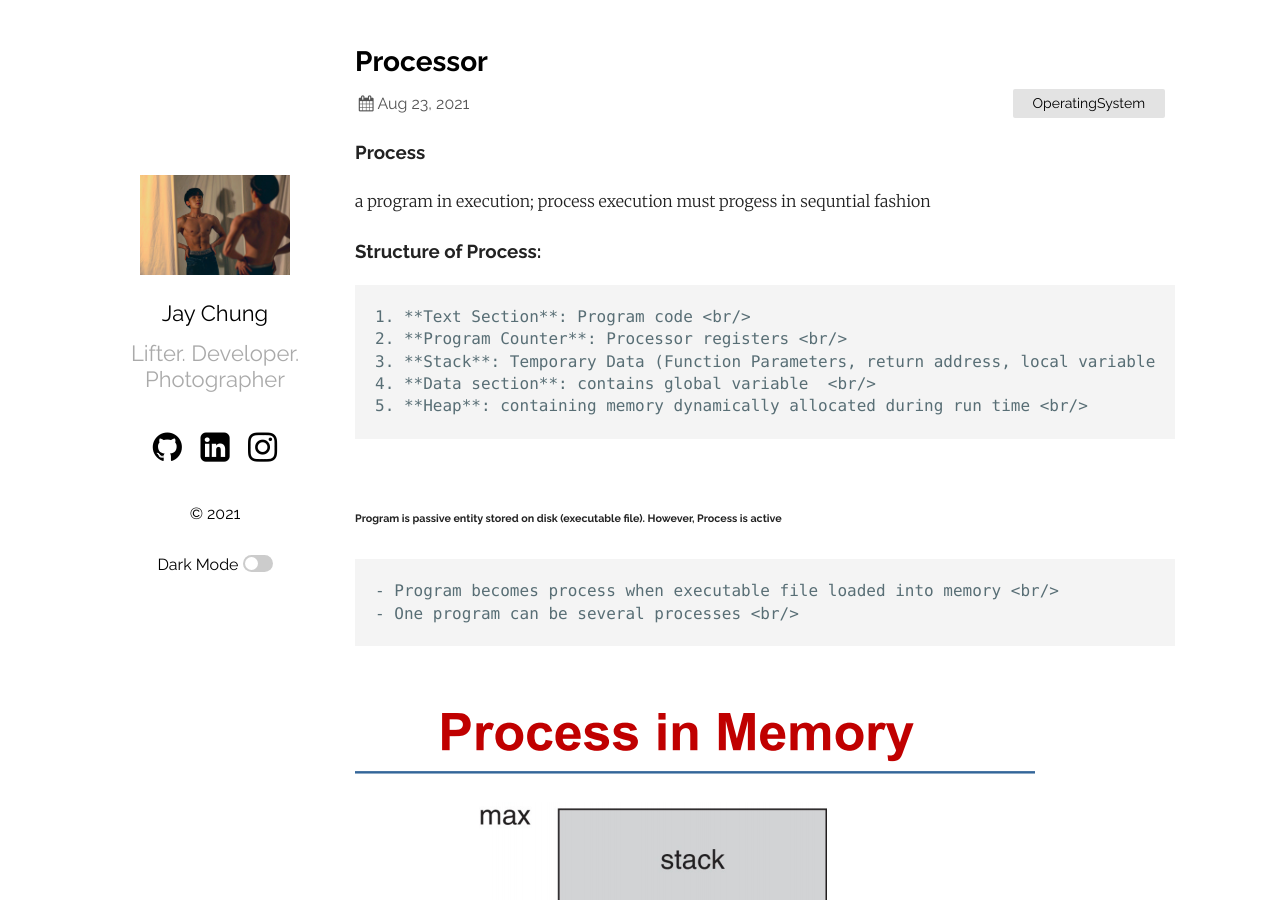
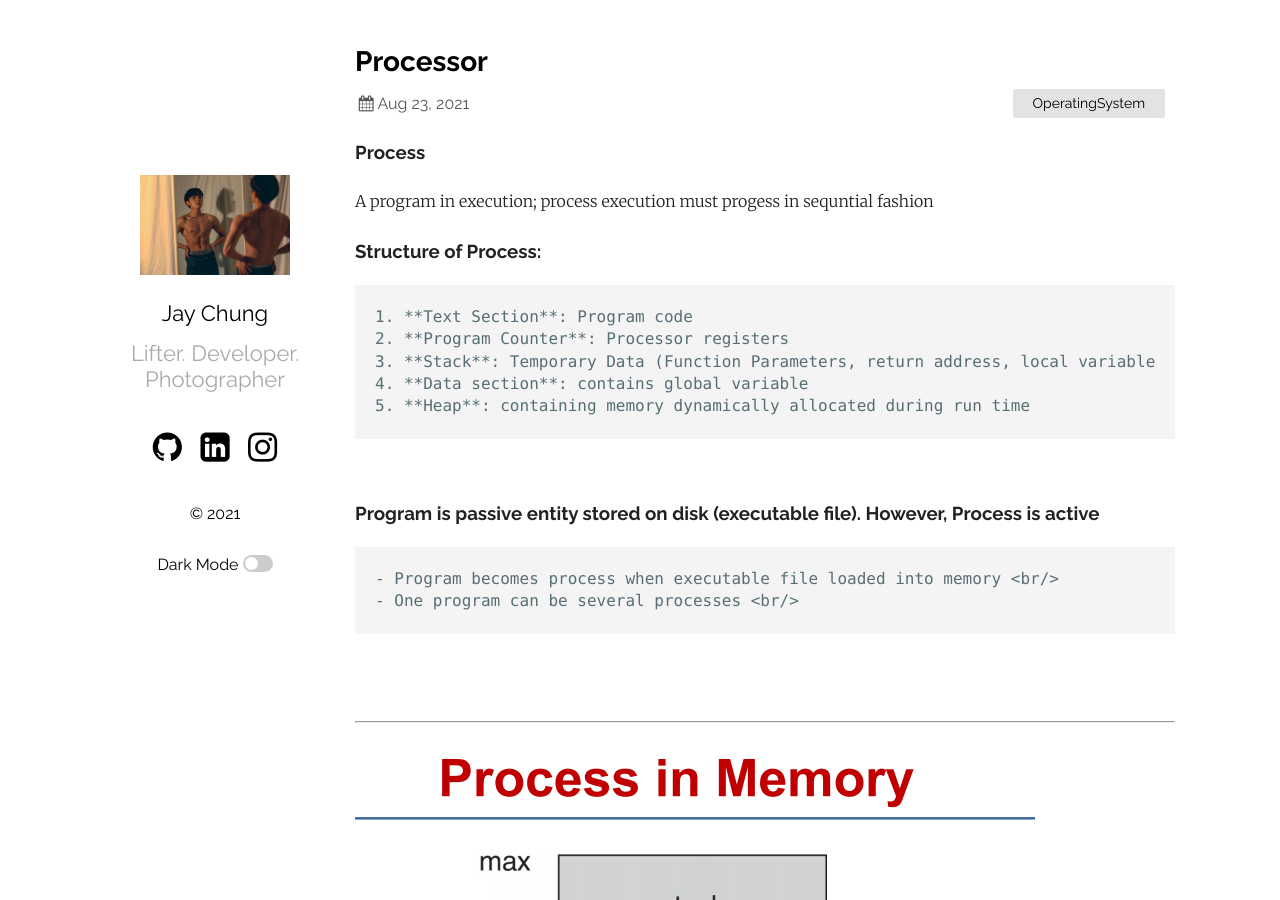
Before and after one commit to healthgongdoll/healthgongdoll.github.io, a Jekyll site: the page built from _posts/2021-08-23-OSProcess1.markdown, in a window 1280 px wide and 900 px high. Built offline with Jekyll 4.4.1, drawn with Linux system fonts in a browser that asks for light colours.

Commit message:
Blog Update

```diff
--- a/_posts/2021-08-23-OSProcess1.markdown
+++ b/_posts/2021-08-23-OSProcess1.markdown
@@ -6,26 +6,32 @@ categories: OperatingSystem
 ---
 
 ### **Process** <br/>
- a program in execution; process execution must progess in sequntial fashion
+ A program in execution;  process execution must progess in sequntial fashion
 
 ### **Structure of Process**: <br/>
-	1. **Text Section**: Program code <br/>
-	2. **Program Counter**: Processor registers <br/>
-	3. **Stack**: Temporary Data (Function Parameters, return address, local variables) <br/>
-	4. **Data section**: contains global variable  <br/>
-	5. **Heap**: containing memory dynamically allocated during run time <br/>
+	1. **Text Section**: Program code
+	2. **Program Counter**: Processor registers
+	3. **Stack**: Temporary Data (Function Parameters, return address, local variables)
+	4. **Data section**: contains global variable
+	5. **Heap**: containing memory dynamically allocated during run time
+
 
 <br/>
-###### Program is passive entity stored on disk (executable file). However, Process is active <br/>
+### Program is passive entity stored on disk (executable file). However, Process is active <br/>
 	- Program becomes process when executable file loaded into memory <br/>
 	- One program can be several processes <br/>
 
 <br/>
+<br/>
+* * *
 ![Image Alt ProcessMemory](/assets/process_memory.png) <br/>
 (Image of Process Structure) <br/>
 <br/>
+* * *
+<br/>
 ![Image Alt MemoryLayout](/assets/MemoryLayout.png) <br/>
 (Image of Memory Layout of a C program) <br/>
+<br/>
 <br/>
 ### **Process State** As a process executes, it changes **state** <br/>
 	- **New**: The process is being created <br/>
@@ -34,7 +40,7 @@ categories: OperatingSystem
 	- **Ready**: The process is waiting to be assigned to a processor <br/>
 	- **Terminated**: The process has finished execution
 
-###**Diagram of Process State** <br/>
+### **Diagram of Process State** <br/>
 ![Image Alt MemoryLayout](/assets/process_state.png) <br/>
 <br/>
 
@@ -49,7 +55,7 @@ Also Known as **PCB** <br/>
 	- **Accounting Information**: CPU used, clock time <br/>
 	- **I/O status information**: I/O devices allocated to process, list of open files <br/>
 
-###**Threads** <br/>
+### **Threads** <br/>
 <br/>
 
 <!--
```
